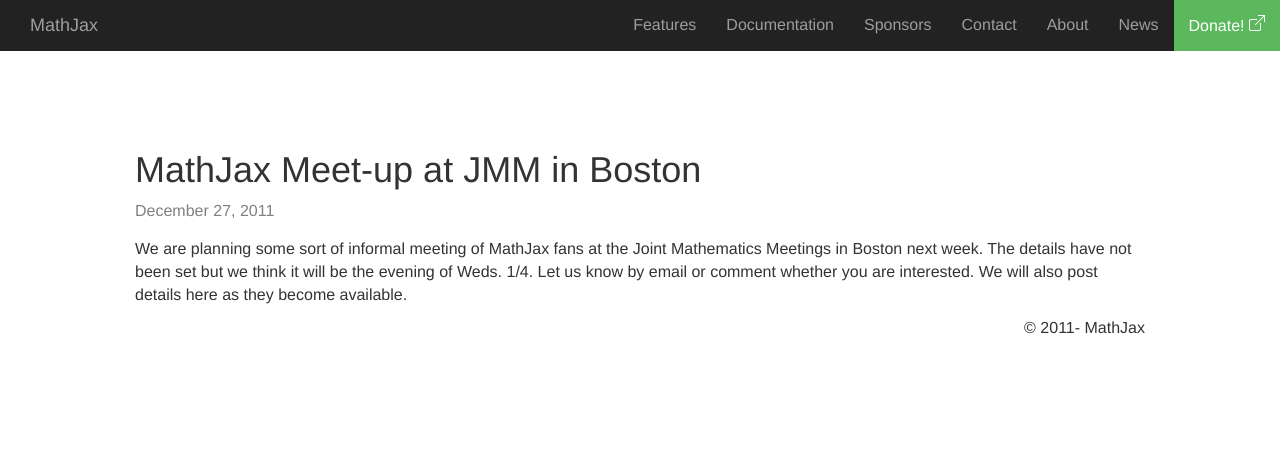
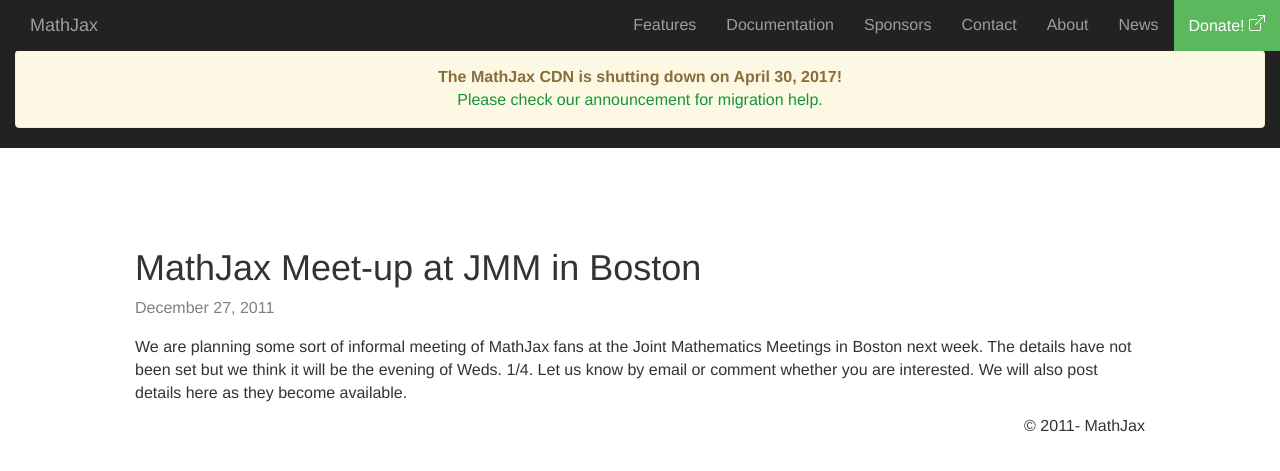
Before and after one commit to mathjax/MathJax-website, a Jekyll site: the page built from _posts/2011/2011-12-27-mathjax-meet-up-at-jmm-in-boston.md, in a window 1280 px wide. Shown: the top 471 px of the page. Built offline with Jekyll 4.4.1, drawn with Linux system fonts in a browser that asks for light colours; nearby versions of some CDN libraries.

Commit message:
add CDN shutdown alert

```diff
--- a/_includes/header.html
+++ b/_includes/header.html
@@ -36,4 +36,8 @@
         </div>
         <!-- /.container-fluid -->
     </nav>
+    <div class="container-fluid navbar-inverse">
+        <div class="alert alert-warning" role="alert" style="color: #8a6d3b; background-color: #fcf8e3; border-color: #faebcc; text-align:center;"><strong>The MathJax CDN is shutting down on April 30, 2017!</strong><br> <a href="{{ site.baseurl }}/cdn-shutting-down/">Please check our announcement for migration help.</a></div>
+    </div>
+
 </header>
```
